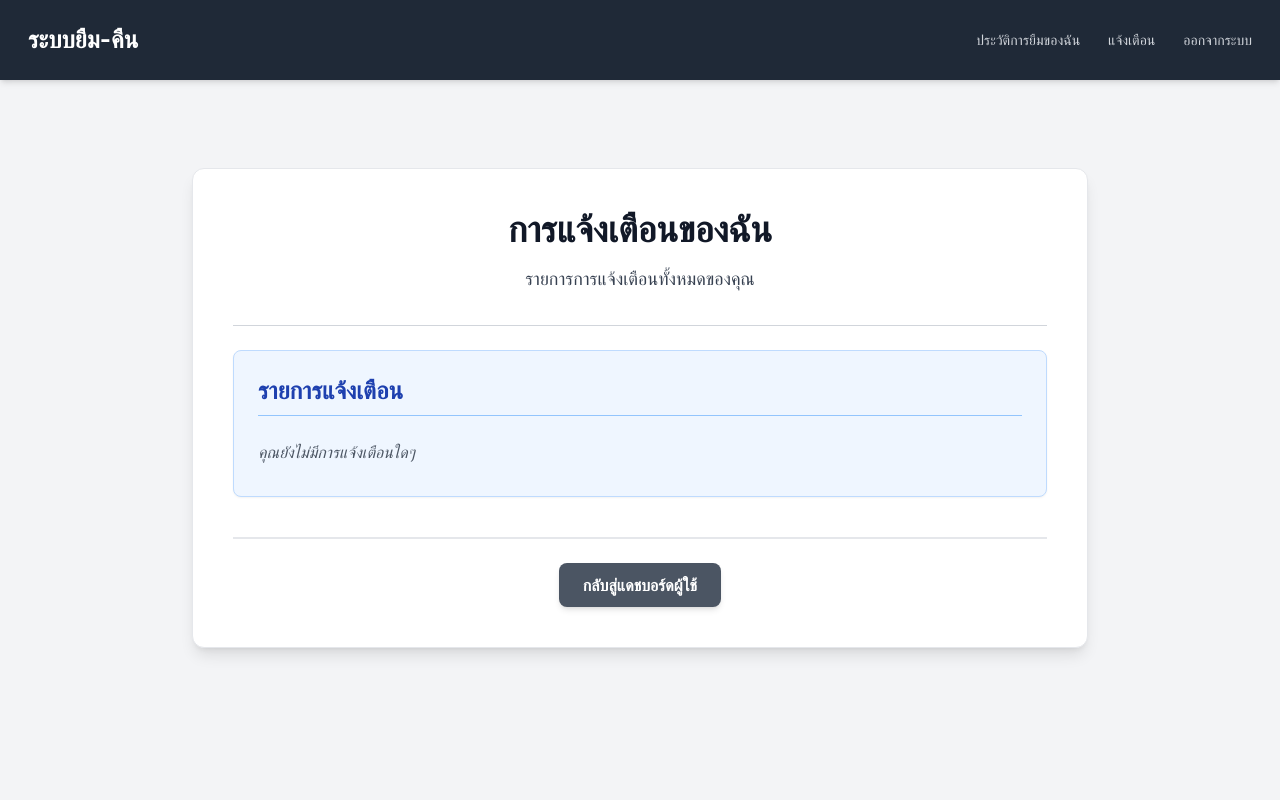
After one commit to anuta46/project-007, a Django app: page /notifications/ in a window 1280 px wide. The commit adds this page. Run offline with Django 5.2, Linux system fonts and the light colour scheme; a user stored in the database is signed in; data comes from the database, SQL or seed files in the repository; both versions use the stored data as it was after the commit; some libraries are stand-ins or nearby versions.

Commit message:
version10

```diff
--- a/project007/settings.py
+++ b/project007/settings.py
@@ -19,7 +19,7 @@ BASE_DIR = Path(__file__).resolve().parent.parent
 # See https://docs.com/en/5.2/howto/deployment/checklist/
 
 # SECURITY WARNING: keep the secret key used in production secret!
-SECRET_KEY = 'django-insecure-46kzih05rp!jmjh2^##h)pct1l%8q#(+$s(@#u-yd+kh2(2nvw'
+SECRET_KEY = 'django-insecure-46kzih05rp!jmjh2^##h)pct1l%8q#(+$s(@#u-yd+kh2(22nvw' # เปลี่ยน key เล็กน้อยเพื่อความปลอดภัย
 
 # SECURITY WARNING: don't run with debug turned on in production!
 DEBUG = True
@@ -63,6 +63,7 @@ TEMPLATES = [
                 'django.template.context_processors.request',
                 'django.contrib.auth.context_processors.auth',
                 'django.contrib.messages.context_processors.messages',
+                'users.context_processors.unread_notifications_count', # เพิ่มบรรทัดนี้
             ],
         },
     },
--- /dev/null
+++ b/users/context_processors.py
@@ -0,0 +1,14 @@
+# users/context_processors.py
+
+from .models import Notification
+
+def unread_notifications_count(request):
+    """
+    Context processor เพื่อส่งจำนวนการแจ้งเตือนที่ยังไม่ได้อ่านของผู้ใช้
+    ไปยังทุกเทมเพลต
+    """
+    if request.user.is_authenticated:
+        # ดึงจำนวนการแจ้งเตือนที่ยังไม่ได้อ่านสำหรับผู้ใช้ที่เข้าสู่ระบบ
+        count = Notification.objects.filter(user=request.user, is_read=False).count()
+        return {'unread_notifications_count': count}
+    return {'unread_notifications_count': 0} # หากผู้ใช้ยังไม่ได้ล็อกอิน ให้ส่ง 0
--- a/users/templates/users/base.html
+++ b/users/templates/users/base.html
@@ -216,10 +216,26 @@
                             <a href="{% url 'dashboard' %}" class="block mt-4 md:inline-block md:mt-0 text-gray-300 hover:text-white px-3 py-2 rounded-md transition duration-300">แดชบอร์ดแอดมิน</a>
                             <a href="{% url 'add_item' %}" class="block mt-4 md:inline-block md:mt-0 text-gray-300 hover:text-white px-3 py-2 rounded-md transition duration-300">เพิ่มสิ่งของ</a>
                             <a href="{% url 'manage_organization_users' %}" class="block mt-4 md:inline-block md:mt-0 text-gray-300 hover:text-white px-3 py-2 rounded-md transition duration-300">จัดการผู้ใช้</a>
+                            {# ลิงก์แจ้งเตือนสำหรับแอดมินองค์กร #}
+                            <a href="{% url 'user_notifications' %}" class="relative block mt-4 md:inline-block md:mt-0 text-gray-300 hover:text-white px-3 py-2 rounded-md transition duration-300">
+                                แจ้งเตือน
+                                {% if unread_notifications_count > 0 %} {# ใช้ตัวแปรที่ส่งมาจาก context processor #}
+                                    <span class="absolute -top-1 -right-1 bg-red-500 text-white text-xs font-bold rounded-full h-5 w-5 flex items-center justify-center">
+                                        {{ unread_notifications_count }}
+                                    </span>
+                                {% endif %}
+                            </a>
                         {% else %}
-                            {# ลบลิงก์ "แดชบอร์ดผู้ใช้" ออกไป เพราะหน้า user_dashboard คือหน้าหลักอยู่แล้ว #}
-                            {# <a href="{% url 'user_dashboard' %}" class="block mt-4 md:inline-block md:mt-0 text-gray-300 hover:text-white px-3 py-2 rounded-md transition duration-300">แดชบอร์ดผู้ใช้</a> #}
                             <a href="{% url 'my_borrowed_items_history' %}" class="block mt-4 md:inline-block md:mt-0 text-gray-300 hover:text-white px-3 py-2 rounded-md transition duration-300">ประวัติการยืมของฉัน</a>
+                            {# ลิงก์แจ้งเตือนสำหรับผู้ใช้ทั่วไป #}
+                            <a href="{% url 'user_notifications' %}" class="relative block mt-4 md:inline-block md:mt-0 text-gray-300 hover:text-white px-3 py-2 rounded-md transition duration-300">
+                                แจ้งเตือน
+                                {% if unread_notifications_count > 0 %} {# ใช้ตัวแปรที่ส่งมาจาก context processor #}
+                                    <span class="absolute -top-1 -right-1 bg-red-500 text-white text-xs font-bold rounded-full h-5 w-5 flex items-center justify-center">
+                                        {{ unread_notifications_count }}
+                                    </span>
+                                {% endif %}
+                            </a>
                         {% endif %}
                         <a href="{% url 'logout' %}" class="block mt-4 md:inline-block md:mt-0 text-gray-300 hover:text-white px-3 py-2 rounded-md transition duration-300">ออกจากระบบ</a>
                     {% else %}
--- /dev/null
+++ b/users/templates/users/notifications.html
@@ -0,0 +1,44 @@
+{% extends 'users/base.html' %} {# ขยายจาก base.html เพื่อใช้โครงสร้างและสไตล์พื้นฐาน รวมถึง Navbar #}
+
+{% block title %}การแจ้งเตือนของฉัน{% endblock %} {# กำหนดชื่อหน้าสำหรับแท็บเบราว์เซอร์ #}
+
+{% block content %} {# บล็อก content สำหรับเนื้อหาเฉพาะของหน้านี้ #}
+<div class="bg-white p-6 md:p-8 lg:p-10 rounded-xl shadow-lg max-w-4xl mx-auto my-8 border border-gray-200">
+    <h1 class="text-3xl md:text-4xl font-extrabold text-gray-900 mb-4 text-center">การแจ้งเตือนของฉัน</h1>
+    <p class="text-gray-700 mb-8 text-center text-lg">รายการการแจ้งเตือนทั้งหมดของคุณ</p>
+
+    <hr class="my-6 border-gray-300">
+
+    <div class="mb-10 p-6 bg-blue-50 rounded-lg shadow-sm border border-blue-200">
+        <h2 class="text-2xl font-bold text-blue-800 mb-4 border-b pb-2 border-blue-300">รายการแจ้งเตือน</h2>
+        {% if notifications %}
+            <div class="flex flex-col space-y-4">
+                {% for notification in notifications %}
+                    <div class="p-4 rounded-lg shadow-md flex items-center justify-between
+                                {% if not notification.is_read %}bg-yellow-100 border-yellow-300{% else %}bg-gray-50 border-gray-200{% endif %}">
+                        <div class="flex-grow">
+                            <p class="text-gray-800 font-medium {% if not notification.is_read %}text-yellow-800{% endif %}">{{ notification.message }}</p>
+                            <span class="text-gray-500 text-sm block mt-1">แจ้งเมื่อ: {{ notification.created_at|date:"M d, Y H:i" }}</span>
+                        </div>
+                        {% if not notification.is_read %}
+                            <form method="post" action="{% url 'mark_notification_as_read' notification.id %}" class="ml-4 flex-shrink-0">
+                                {% csrf_token %}
+                                <button type="submit" class="bg-blue-600 hover:bg-blue-700 text-white text-xs font-semibold py-2 px-3 rounded-lg transition duration-300 transform hover:scale-105 shadow-md">ทำเครื่องหมายว่าอ่านแล้ว</button>
+                            </form>
+                        {% else %}
+                            <span class="text-gray-500 text-xs ml-4">อ่านแล้ว</span>
+                        {% endif %}
+                    </div>
+                {% endfor %}
+            </div>
+        {% else %}
+            <p class="text-gray-600 italic py-2">คุณยังไม่มีการแจ้งเตือนใดๆ</p>
+        {% endif %}
+    </div>
+
+    {# ลิงก์กลับไปยังหน้าแดชบอร์ดผู้ใช้ #}
+    <div class="mt-8 pt-6 border-t-2 border-gray-200 flex flex-wrap gap-4 justify-center">
+        <a href="{% url 'user_dashboard' %}" class="bg-gray-600 hover:bg-gray-700 text-white font-semibold py-2.5 px-6 rounded-lg transition duration-300 transform hover:scale-105 shadow-md">กลับสู่แดชบอร์ดผู้ใช้</a>
+    </div>
+</div>
+{% endblock content %}
--- a/users/urls.py
+++ b/users/urls.py
@@ -11,6 +11,8 @@ urlpatterns = [
     path('manage-users/', views.manage_organization_users, name='manage_organization_users'),
     path('manage-users/activate/<int:user_id>/', views.activate_user, name='activate_user'),
     path('manage-users/deactivate/<int:user_id>/', views.deactivate_user, name='deactivate_user'),
-    # เพิ่ม URL สำหรับหน้าประวัติการยืมของผู้ใช้
     path('my-borrowed-items/history/', views.my_borrowed_items_history, name='my_borrowed_items_history'),
+    # เพิ่ม URL สำหรับหน้าการแจ้งเตือนและการทำเครื่องหมายว่าอ่านแล้ว
+    path('notifications/', views.user_notifications, name='user_notifications'),
+    path('notifications/read/<int:notification_id>/', views.mark_notification_as_read, name='mark_notification_as_read'),
 ]
--- a/users/views.py
+++ b/users/views.py
@@ -10,7 +10,7 @@ from django.contrib.sites.shortcuts import get_current_site
 from django.utils.html import format_html
 
 # นำเข้าโมเดลจากแอปพลิเคชันที่ถูกต้อง
-from .models import CustomUser, Organization
+from .models import CustomUser, Organization, Notification # นำเข้า Notification
 from borrowing.models import Item, Loan
 from .forms import OrganizationRegistrationForm, UserRegistrationForm, LinkBasedUserRegistrationForm
 
@@ -61,12 +61,9 @@ def user_dashboard(request):
 
     organization = user.organization
     items = Item.objects.filter(organization=organization, available_quantity__gt=0)
-    # my_loans ถูกย้ายไปที่ my_borrowed_items_history
-    # my_loans = Loan.objects.filter(borrower=request.user)
 
     context = {
         'items': items,
-        # 'my_loans': my_loans,
     }
     return render(request, 'users/user_dashboard.html', context)
 
@@ -158,10 +155,6 @@ def register_user_via_link(request, organization_id):
 
 @login_required
 def manage_organization_users(request):
-    """
-    View สำหรับ Organization Admin เพื่อจัดการผู้ใช้ในองค์กรของตนเอง
-    แสดงรายชื่อผู้ใช้ทั้งหมดในองค์กร และสถานะของบัญชี
-    """
     if not request.user.is_org_admin:
         messages.error(request, "คุณไม่มีสิทธิ์เข้าถึงหน้านี้")
         return redirect('dashboard')
@@ -182,9 +175,6 @@ def manage_organization_users(request):
 
 @login_required
 def activate_user(request, user_id):
-    """
-    View สำหรับ Organization Admin เพื่อเปิดใช้งานบัญชีผู้ใช้
-    """
     if not request.user.is_org_admin:
         messages.error(request, "คุณไม่มีสิทธิ์ดำเนินการนี้")
         return redirect('dashboard')
@@ -207,9 +197,6 @@ def activate_user(request, user_id):
 
 @login_required
 def deactivate_user(request, user_id):
-    """
-    View สำหรับ Organization Admin เพื่อปิดใช้งานบัญชีผู้ใช้
-    """
     if not request.user.is_org_admin:
         messages.error(request, "คุณไม่มีสิทธิ์ดำเนินการนี้")
         return redirect('dashboard')
@@ -236,18 +223,48 @@ def deactivate_user(request, user_id):
 
 @login_required
 def my_borrowed_items_history(request):
-    """
-    View สำหรับผู้ใช้ทั่วไปเพื่อดูรายการสิ่งของที่ยืมอยู่และประวัติการยืมทั้งหมด
-    """
     user = request.user
     if not user.organization:
         messages.error(request, "บัญชีของคุณยังไม่ได้ถูกผูกกับองค์กร กรุณาติดต่อผู้ดูแลระบบ.")
         return redirect('login')
 
-    # ดึงรายการยืมทั้งหมดของผู้ใช้ปัจจุบัน
     my_loans = Loan.objects.filter(borrower=request.user).order_by('-borrow_date')
 
     context = {
         'my_loans': my_loans,
     }
     return render(request, 'users/my_borrowed_items_history.html', context)
+
+
+@login_required
+def user_notifications(request):
+    """
+    View สำหรับผู้ใช้เพื่อดูรายการการแจ้งเตือนทั้งหมด
+    และทำเครื่องหมายการแจ้งเตือนที่ยังไม่ได้อ่านว่าอ่านแล้ว
+    """
+    notifications = Notification.objects.filter(user=request.user).order_by('-created_at')
+
+    # ทำเครื่องหมายการแจ้งเตือนทั้งหมดที่ดึงมาว่าอ่านแล้ว
+    # (หรือคุณอาจเพิ่มปุ่ม "Mark all as read" ใน template ก็ได้)
+    unread_notifications = notifications.filter(is_read=False)
+    for notif in unread_notifications:
+        notif.is_read = True
+        notif.save()
+    # หรือ: unread_notifications.update(is_read=True) เพื่อประสิทธิภาพที่ดีกว่า
+
+    context = {
+        'notifications': notifications
+    }
+    return render(request, 'users/notifications.html', context)
+
+
+@login_required
+def mark_notification_as_read(request, notification_id):
+    """
+    View สำหรับทำเครื่องหมายการแจ้งเตือนเฉพาะว่าเป็นอ่านแล้ว (via POST request)
+    """
+    notification = get_object_or_404(Notification, id=notification_id, user=request.user)
+    notification.is_read = True
+    notification.save()
+    messages.success(request, "การแจ้งเตือนถูกทำเครื่องหมายว่าอ่านแล้ว")
+    return redirect('user_notifications')
```
Also changed, not shown: borrowing/views.py (+44 -58 lines), users/models.py (+41 -20 lines), db.sqlite3, users/migrations/0002_alter_customuser_options_alter_organization_options_and_more.py (added).
